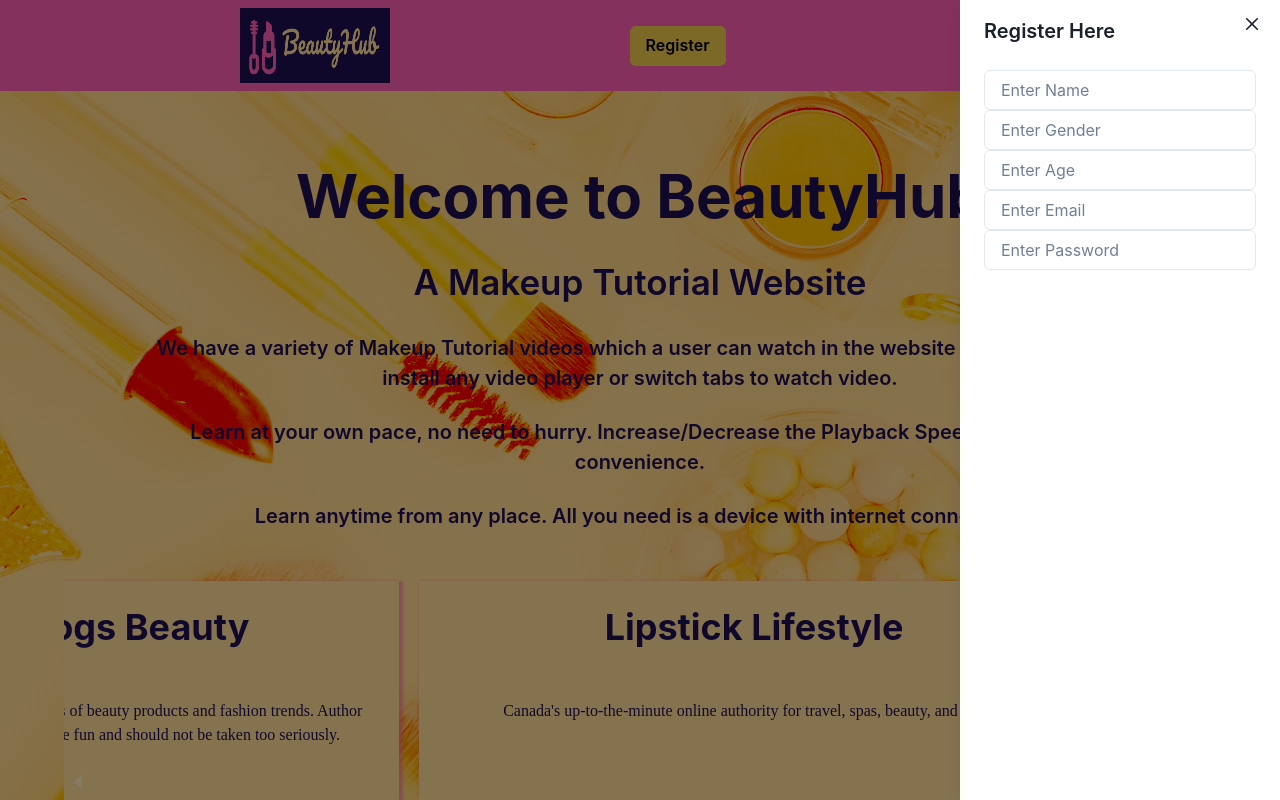
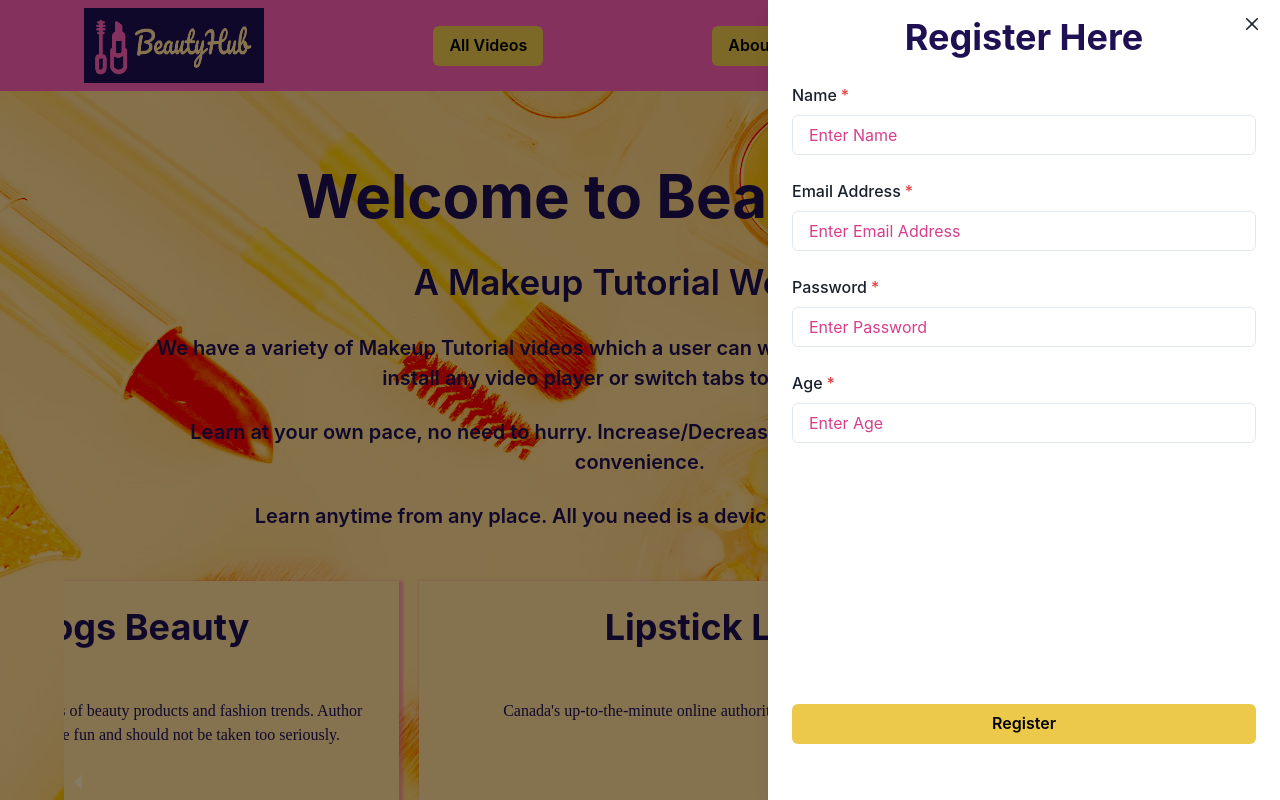
Before and after one commit to tarunksao/techies-hackathon, a Next.js app in the folder beautyhub/: page / in a window 1280 px wide. Both pictures are taken after a click on the button "Register". Shown: the top 800 px of the page. Built offline with nearby package versions, Linux system fonts and the light colour scheme.

Commit message:
Added Login/Signup Drawers (Styled)

```diff
--- a/beautyhub/components/Header.tsx
+++ b/beautyhub/components/Header.tsx
@@ -1,5 +1,5 @@
 import React from 'react';
-import {Box, Flex, Heading, Image} from '@chakra-ui/react';
+import {Box, Button, Flex, Heading, Image} from '@chakra-ui/react';
 import CustomImage from './CustomInage';
 import Link from 'next/link';
 import Register from './Register';
@@ -9,12 +9,16 @@ export default function Header() {
     return (
         <>
         <Box  pos={'fixed'} top={0} w='full' >
-            <Flex justifyContent='space-evenly' alignItems='center' py={2} bgColor={'#FF5DB2'} >
-                <Box w='150px' h='75px'>
-                    <Image src={'/Images/logo-color(1).png'} alt={'logo'} w='150px' h='75px' />
+            <Flex justifyContent='space-around' alignItems='center' py={2} bgColor={'#FF5DB2'} >
+                <Box w='180px' h='75px'>
+                    <Image src={'/Images/logo-color(1).png'} alt={'logo'} w='180px' h='75px' />
                 </Box>
-                <Register />
-                <Login />
+                <Button colorScheme={'yellow'}>All Videos</Button>
+                <Button colorScheme={'yellow'}>About Us</Button>
+                <Flex gap={10}>
+                    <Register />
+                    <Login />
+                </Flex>
             </Flex>
         </Box>
         </>
--- a/beautyhub/components/Login.tsx
+++ b/beautyhub/components/Login.tsx
@@ -9,26 +9,63 @@ import {
     DrawerOverlay,
     DrawerContent,
     DrawerCloseButton,
+    FormControl,
+    FormLabel,
+    Heading,
     Input,
     useDisclosure,
+    VStack
   } from '@chakra-ui/react'
+
+  const initForm = {
+    email:'',
+    password:''
+  };
 
 export default function Login() {
     const { isOpen, onOpen, onClose } = useDisclosure();
     const btnRef = React.useRef(null);
+    const [loginForm, setLoginForm] = React.useState(initForm);
+
+    const handleChange = (e:Event) => {
+        e.preventDefault();
+        setLoginForm({...loginForm, [e.target.name]:e.target.value});
+    }
+
+    const handleClick = () => {
+        console.log(loginForm);
+        setLoginForm(initForm);
+    }
+
+    const {email, password} = loginForm;
 
     return (
         <Box>
             <Button ref={btnRef} onClick={onOpen} colorScheme={'yellow'}>Login</Button>
-            <Drawer isOpen={isOpen} onClose={onClose} placement="right">
+            <Drawer isOpen={isOpen} onClose={onClose} placement="right" size='md'>
                 <DrawerOverlay />
                 <DrawerContent>
                     <DrawerCloseButton />
-                    <DrawerHeader>Login</DrawerHeader>
+                    <DrawerHeader>
+                        <Heading textAlign='center' color='#1f0f53'>
+                            Login
+                        </Heading>
+                    </DrawerHeader>
                     <DrawerBody>
-                        <Input type='text' placeholder="Enter Email"/>
-                        <Input type='Password' placeholder="Enter Password"/>
+                        <VStack gap={6}>
+                            <FormControl isRequired>
+                                <FormLabel>Email Address</FormLabel>
+                                <Input focusBorderColor='gold' _placeholder={{color:'pink.500'}} type='text' placeholder="Enter Email Address" name='email' value={email} onChange={(e:Event)=>handleChange(e)} />
+                            </FormControl>
+                            <FormControl isRequired>
+                                <FormLabel>Password</FormLabel>
+                                <Input focusBorderColor='gold' _placeholder={{color:'pink.500'}} type='password' placeholder="Enter Password" name='password' value={password} onChange={(e:Event)=>handleChange(e)} />
+                            </FormControl>
+                        </VStack>
                     </DrawerBody>
+                    <DrawerFooter mb='40px'>
+                        <Button w='full' onClick={handleClick} colorScheme={'yellow'}>Register</Button>
+                    </DrawerFooter>
                 </DrawerContent>
             </Drawer>
         </Box>
--- a/beautyhub/components/Register.tsx
+++ b/beautyhub/components/Register.tsx
@@ -9,29 +9,73 @@ import {
     DrawerOverlay,
     DrawerContent,
     DrawerCloseButton,
+    FormControl,
+    FormLabel,
+    Heading,
     Input,
     useDisclosure,
-  } from '@chakra-ui/react'
+    VStack
+  } from '@chakra-ui/react';
+
+const initForm = {
+    name:"",
+    email:'',
+    password:'',
+    age:''
+}
 
 export default function Register() {
     const { isOpen, onOpen, onClose } = useDisclosure();
     const btnRef = React.useRef(null);
+    const [registerForm, setRegisterForm] = React.useState(initForm);
+
+    const handleChange = (e:Event) => {
+        e.preventDefault();
+        setRegisterForm({...registerForm, [e.target.name]:e.target.value});
+    }
+
+    const handleClick = () => {
+        console.log(registerForm);
+        setRegisterForm(initForm);
+    }
+
+    const {name, email, password, age} = registerForm;
 
     return (
         <Box>
             <Button ref={btnRef} onClick={onOpen} colorScheme={'yellow'}>Register</Button>
-            <Drawer isOpen={isOpen} onClose={onClose} placement="right">
+            <Drawer isOpen={isOpen} onClose={onClose} placement="right" size={'md'}>
                 <DrawerOverlay />
                 <DrawerContent>
                     <DrawerCloseButton />
-                    <DrawerHeader>Register Here</DrawerHeader>
-                    <DrawerBody>
-                        <Input type='text' placeholder="Enter Name" />
-                        <Input type='text' placeholder="Enter Gender" />
-                        <Input type='number' placeholder="Enter Age" />
-                        <Input type='text' placeholder="Enter Email"/>
-                        <Input type='Password' placeholder="Enter Password"/>
+                    <DrawerHeader>
+                        <Heading textAlign='center' color='#1f0f53'>
+                            Register Here
+                        </Heading>
+                    </DrawerHeader>
+                    <DrawerBody mt='0px'>
+                        <VStack gap={6}>
+                            <FormControl isRequired>
+                                <FormLabel>Name</FormLabel>
+                                <Input focusBorderColor='gold' _placeholder={{color:'pink.500'}} type='text' placeholder="Enter Name" name='name' value={name} onChange={(e:Event)=>handleChange(e)} />
+                            </FormControl>
+                            <FormControl isRequired>
+                                <FormLabel>Email Address</FormLabel>
+                                <Input focusBorderColor='gold' _placeholder={{color:'pink.500'}} type='text' placeholder="Enter Email Address" name='email' value={email} onChange={(e:Event)=>handleChange(e)} />
+                            </FormControl>
+                            <FormControl isRequired>
+                                <FormLabel>Password</FormLabel>
+                                <Input focusBorderColor='gold' _placeholder={{color:'pink.500'}} type='password' placeholder="Enter Password" name='password' value={password} onChange={(e:Event)=>handleChange(e)} />
+                            </FormControl>
+                            <FormControl isRequired>
+                                <FormLabel>Age</FormLabel>
+                                <Input focusBorderColor='gold' _placeholder={{color:'pink.500'}} type='text' placeholder="Enter Age" name='age' value={age} onChange={(e:Event)=>handleChange(e)} />
+                            </FormControl>
+                        </VStack>
                     </DrawerBody>
+                    <DrawerFooter mb='40px'>
+                        <Button w='full' onClick={handleClick} colorScheme={'yellow'}>Register</Button>
+                    </DrawerFooter>
                 </DrawerContent>
             </Drawer>
         </Box>
```
Also changed, not shown: beautyhub/package.json (+4 -6 lines), beautyhub/public/Images/background.jpg (added), 1 other file (tests, documents, lock files or other folders).
